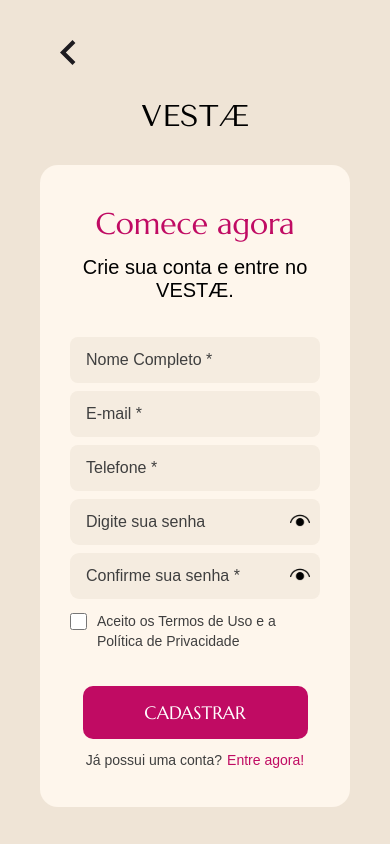
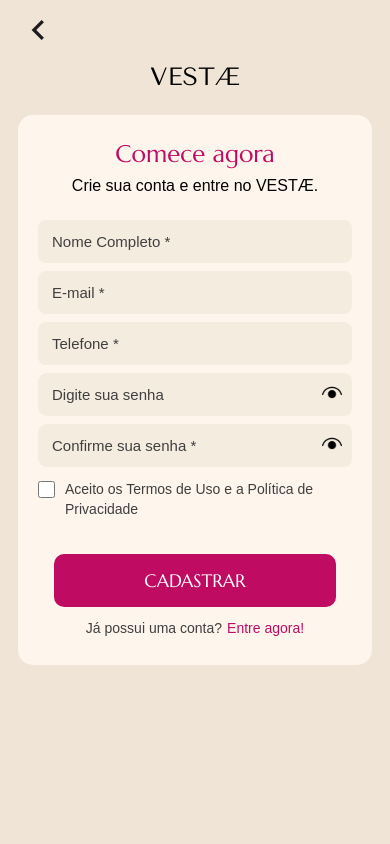
Before and after one commit to alicelanznaster/Hackathon---Vestae, a Vue app: page /cadastro in a window 390 px wide. Shown: the top 844 px of the page. Built offline with nearby package versions, Linux system fonts and the light colour scheme; a web font is replaced by a local one.

Commit message:
STYLE: responsiviade 'CadastroView'

```diff
--- a/src/views/CadastroView.vue
+++ b/src/views/CadastroView.vue
@@ -270,7 +270,7 @@
     margin: 1px 0 0;
     accent-color: #C00B63;
     cursor: pointer;
-    flex-shrink: 0; /*quer dizer q o checkbox não pode encolher.*/
+    flex-shrink: 0; /*quer dizer q o checkbox não pode encolher*/
 }
 
 .botao {
@@ -304,4 +304,53 @@
     color: #C00B63;
     font-weight: 500;
 }
+
+@media (max-width: 768px){
+    .pagina{
+        padding: 10px 18px 35px;
+        min-height: 100vh;
+    }
+
+    .voltar {
+    padding: 10px;
+  }
+
+  .voltar img {
+    width: 20px;
+    height: 20px;
+  }
+
+  .logo {
+    font-size: 25px;
+    margin-bottom: 18px;
+  }
+
+  .card {
+    width: 100%;
+    max-width: 440px;
+    padding: 25px 20px;
+    border-radius: 15px;
+    max-height: none;
+  }
+
+  h2 {
+    font-size: 24px;
+    line-height: 1.2;
+  }
+
+  .subtitulo {
+    font-size: 16px;
+    margin-bottom: 25px;
+  }
+
+  form {
+    gap: 8px;
+  }
+
+  input,
+  select {
+    font-size: 15px;
+    padding: 13px 14px;
+  }
+}
 </style>
```
